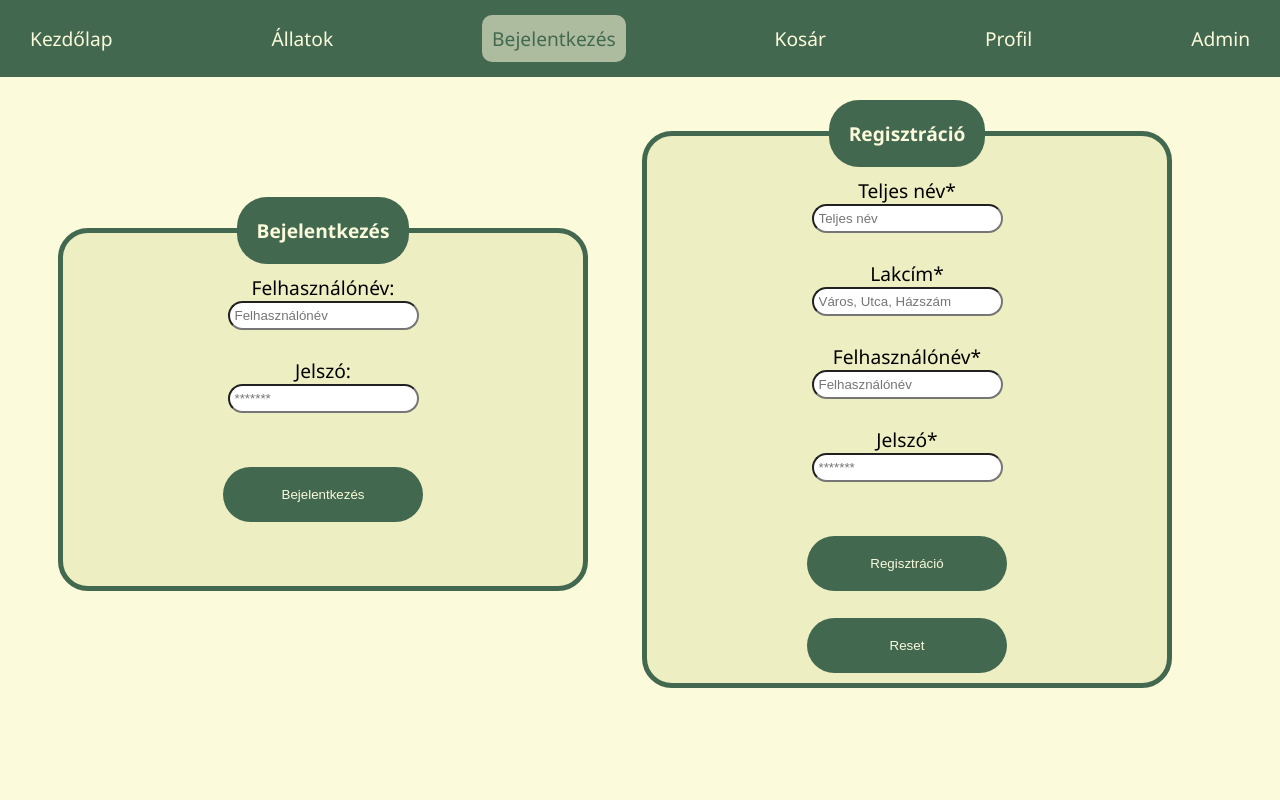
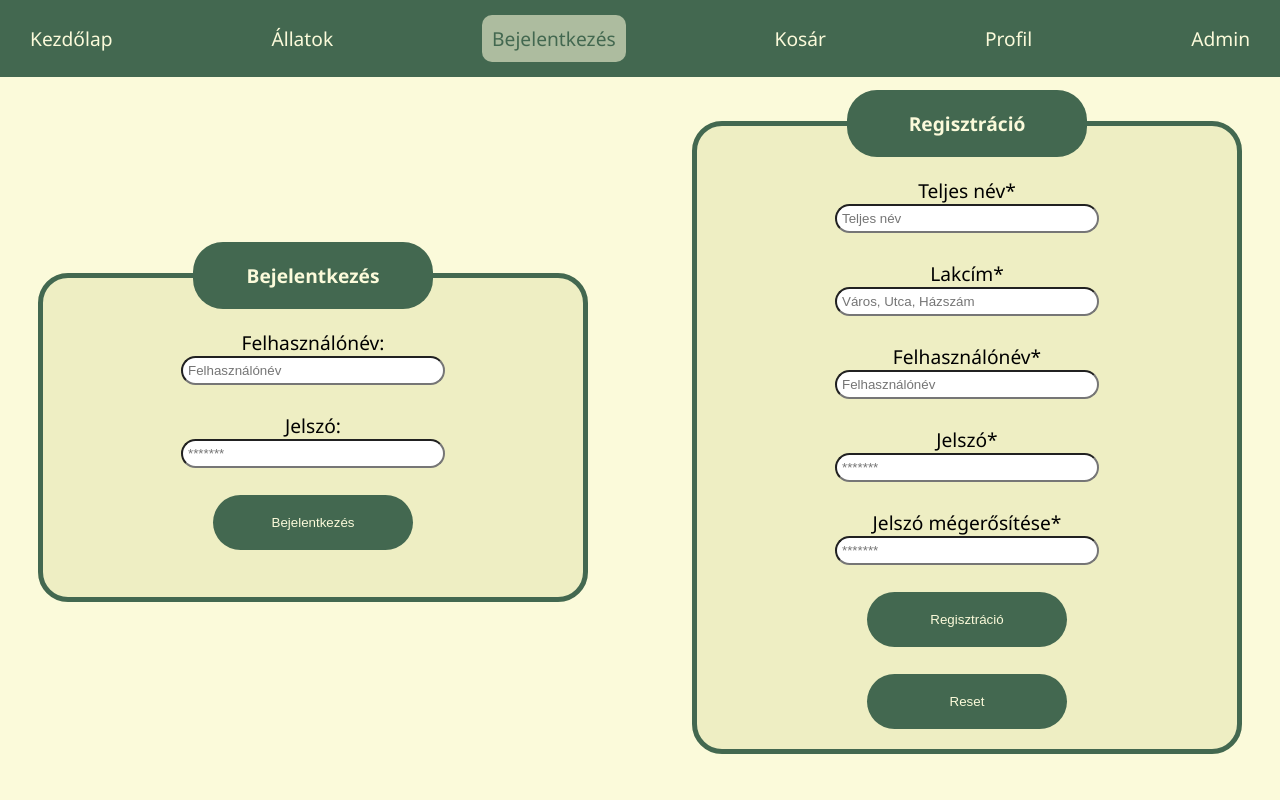
Before and after one commit to 30jackv/webproject, a PHP site: page /bejelentkezes.html in a window 1280 px wide. Run offline with PHP 8.4, Linux system fonts and the light colour scheme.

Commit message:
animáció eltávolítása, bejelentkezés formok nagyobbítása, jelszó megerősítés input hozzáadása,

```diff
--- a/admin.html
+++ b/admin.html
@@ -35,7 +35,7 @@
       <label for="program-nev-frissites">Új program neve:</label>
       <input type="text" id="program-nev-frissites" name="nev-frissites" placeholder="Új program neve"> <br>
       <label for="uj-ar">Új ár:</label>
-      <input type="number" id="uj-ar" name="ar-frissites" placeholder="Új ár"> <br>
+      <input type="number" id="uj-ar" name="ar-frissites" min="0" placeholder="Új ár"> <br>
       <label for="uj-datum">Új dátum:</label>
       <input type="date" id="uj-datum" name="datum-frissites"> <br>
 
@@ -49,7 +49,7 @@
       <label for="uj-program-nev">Új program neve:</label>
       <input type="text" id="uj-program-nev" name="uj-program-nev" placeholder="Új program neve"> <br>
       <label for="uj-program-ar">Ár:</label>
-      <input type="number" id="uj-program-ar" name="uj-program-ar" placeholder="Ár"> <br>
+      <input type="number" id="uj-program-ar" name="uj-program-ar" min="0" placeholder="Ár"> <br>
       <label for="uj-program-datum">Dátum:</label>
       <input type="date" id="uj-program-datum" name="program-datum"> <br>
 
--- a/bejelentkezes.html
+++ b/bejelentkezes.html
@@ -30,11 +30,11 @@
   <form id="bejelentkezes" method="POST" autocomplete="on">
     <fieldset>
       <legend>Bejelentkezés</legend>
-      <label for="username">Felhasználónév: </label>
+      <label for="username">Felhasználónév:</label>
       <input type="text" id="username" name="felhasznalonev" placeholder="Felhasználónév" required> <br>
       <label for="jelszo">Jelszó: </label>
-      <input type="password" id="jelszo" name="jelszo" placeholder="*******" required> <br> <br>
-      <input type="submit" value="Bejelentkezés" name="bejelentkezes"> <br>  <br>
+      <input type="password" id="jelszo" name="jelszo" placeholder="*******" required> <br>
+      <input type="submit" value="Bejelentkezés" name="bejelentkezes"> <br>
     </fieldset>
   </form>
 
@@ -51,7 +51,10 @@
       <input type="text" id="username-register" name="felhasznalonev-regisztracio" placeholder="Felhasználónév" required> <br>
 
       <label for="password-register">Jelszó*</label>
-      <input type="text" id="password-register" name="jelszo-regisztracio" placeholder="*******" required> <br> <br>
+      <input type="text" id="password-register" name="jelszo-regisztracio" placeholder="*******" required> <br>
+
+      <label for="password-register-confirm">Jelszó mégerősítése*</label>
+      <input type="text" id="password-register-confirm" name="jelszo-regisztracio-megerosites" placeholder="*******" required> <br>
 
       <input type="submit" value="Regisztráció" name="regisztracio"> <br>
       <input type="reset" value="Reset" name="reset">
--- a/css/admin.css
+++ b/css/admin.css
@@ -36,7 +36,7 @@ fieldset {
     flex-direction: column;
     align-items: center;
     border-radius: 30px;
-    padding: 20px 50px;
+    padding: 20px 100px;
     gap: 10px;
     background-color: #eeeec3;
     border: #436850 5px solid;
--- a/css/bejelentkezes.css
+++ b/css/bejelentkezes.css
@@ -3,20 +3,18 @@
   display: flex;
   justify-content: center;
   align-items: center;
-  padding: 100px 20px 0;
+  padding-top: 90px;
+  column-gap: 100px;
+}
 
-}
-form {
-  margin-right: 50px;
-}
 
 fieldset {
   background-color: #eeeec3;
   border: #436850 5px solid;
   border-radius: 30px;
+  text-align: center;
+  padding: 20px;
   width: 500px;
-  text-align: center;
-  padding:10px;
 }
 
 #bejelentkezes-form legend {
@@ -27,7 +25,7 @@ fieldset {
   margin-left: auto;
   padding: 20px;
   border-radius: 30px;
-  width: max-content;
+  width: 200px
 }
 
 input[type="submit"], input[type="reset"] {
@@ -47,6 +45,7 @@ fieldset input {
   justify-content: center;
   margin: auto;
   padding: 5px;
+  width: 50%;
   border-radius: 30px;
 }
 
@@ -69,5 +68,4 @@ input[type="submit"]:active, input[type="reset"]:active {
     margin: 20px 0;
   }
 }
-
 /* bejelentkezes.html */
--- a/css/profil.css
+++ b/css/profil.css
@@ -31,7 +31,7 @@ fieldset {
   border: #436850 5px solid;
   border-radius: 30px;
   width: 500px;
-  padding: 10px;
+  padding: 30px 10px;
 }
 
 form legend {
@@ -81,8 +81,7 @@ input[type="submit"]:active, input[type="reset"]:active {
 
 table {
   border-collapse: collapse;
-  margin-left: auto;
-  margin-right: auto;
+  margin: auto;
   text-align: center;
 }
 
```
Also changed, not shown: css/allatok.css (+0 -22 lines).
